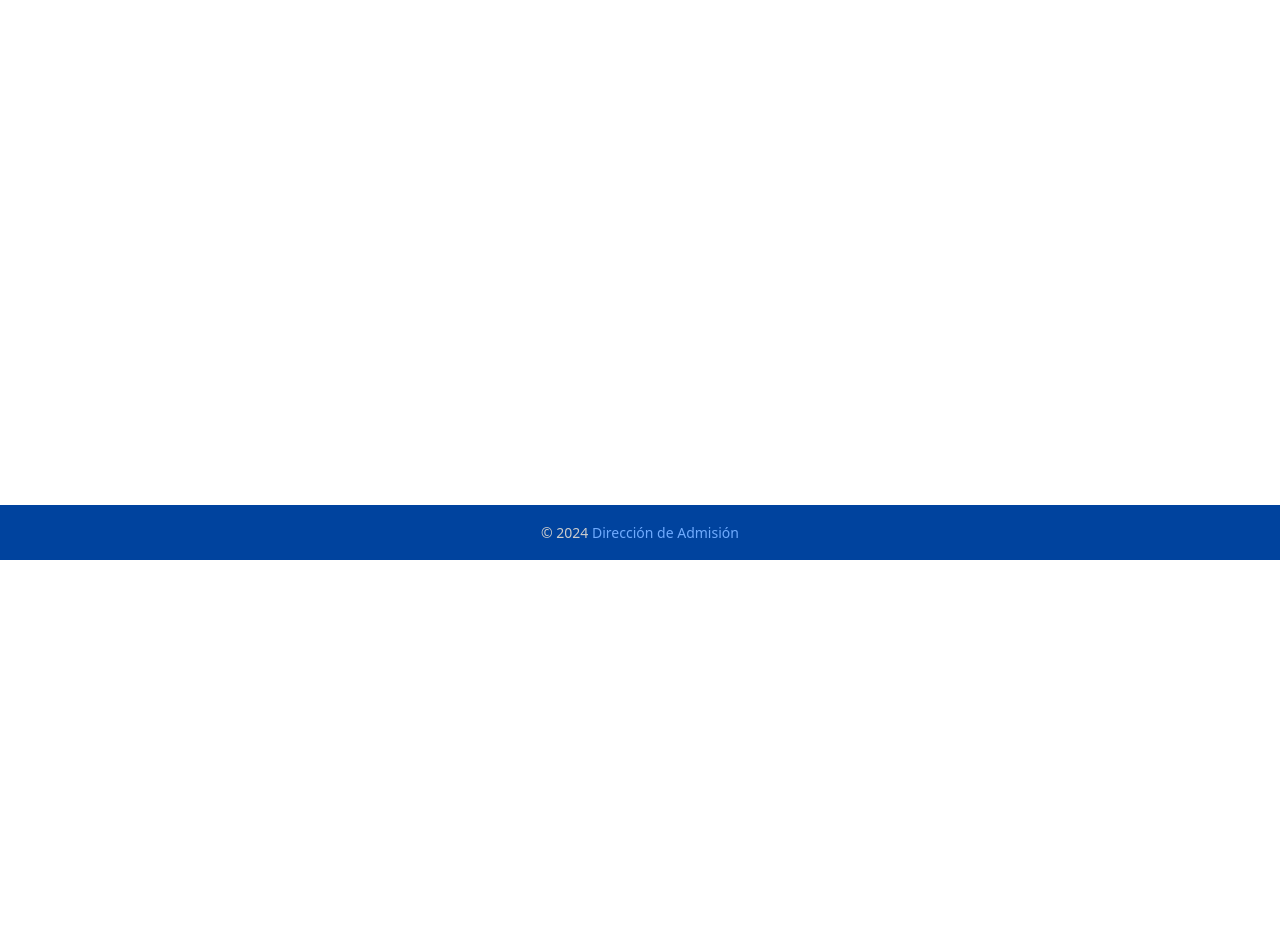
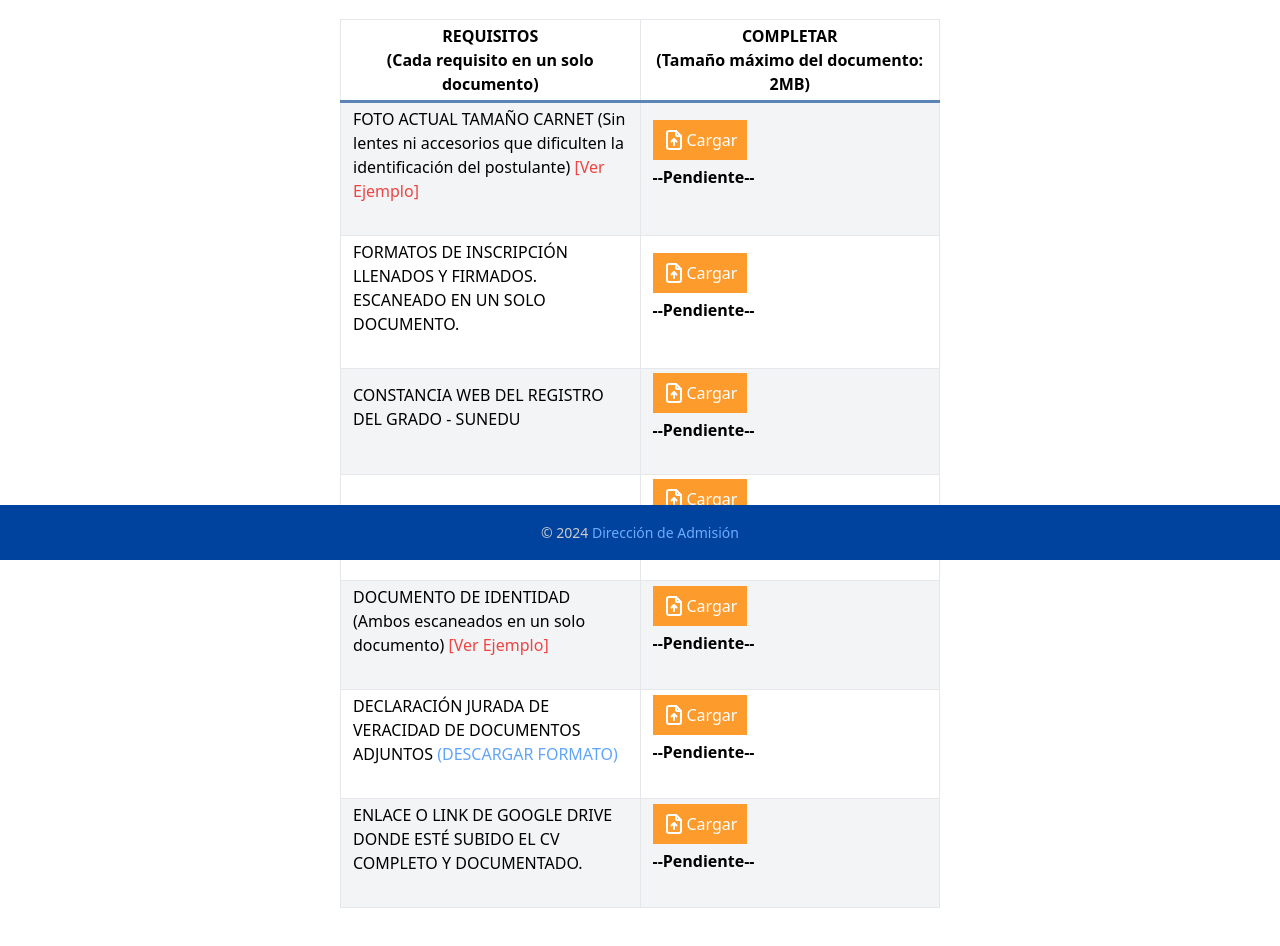
Before and after one commit to UNT-OTI/admision-postgrado-inscripcion, a React (Vite) app: page /documentos-previsualizacion in a window 1280 px wide. Shown: the part 240-1186 px from the top of the page. Before the commit the page ends 800 px from the top, so only its background shows below. Built offline with nearby package versions, Linux system fonts and the light colour scheme.

Commit message:
IAEPG: Avance en el diseño de la página para previsualizar

```diff
--- a/src/index.css
+++ b/src/index.css
@@ -33,3 +33,11 @@
     opacity: 0;
   }
 }
+
+.first-row-column {
+  @apply border-solid border-[1px] border-b-[3px] border-l-gray-200 border-t-gray-200 border-r-gray-200 border-b-[#5B84B7] py-1 px-3;
+}
+
+.heading-column {
+  @apply uppercase text-center font-semibold;
+}
--- a/src/presentation/pages/PreviewPage.tsx
+++ b/src/presentation/pages/PreviewPage.tsx
@@ -2,6 +2,7 @@ import { useContext } from "react";
 import { Navigate } from "react-router-dom";
 import AdmissionContext from "../context/AdmissionProvider";
 import { Loader } from "../components/animations";
+import UploadIcon from "../../assets/icons/upload.svg";
 
 export const PreviewPage = () => {
   const admissionContext = useContext(AdmissionContext);
@@ -20,5 +21,163 @@ export const PreviewPage = () => {
     setIsLoading(false);
   }, 1500);
 
-  return isLoading ? <Loader /> : <div>PreviewPage</div>;
+  return isLoading ? (
+    <Loader />
+  ) : (
+    <>
+      <h2 className="text-[#00439e] uppercase text-[30px] text-center font-normal">
+        Completar requisitos para inscripción virtual
+      </h2>
+      <table className="border-solid border-[1px] border-gray-200 p-3 mt-8 w-full sm:max-w-[950px] mx-auto">
+        {/* Primera fila */}
+        <tr>
+          <td className="first-row-column w-[50%]">
+            <div className="flex flex-col items-center">
+              <p className="heading-column">Requisitos</p>
+              <p className="text-center font-semibold">
+                (Cada requisito en un solo documento)
+              </p>
+            </div>
+          </td>
+          <td className="first-row-column w-[50%]">
+            <div className="flex flex-col items-center">
+              <p className="heading-column">Completar</p>
+              <p className="text-center font-semibold">
+                (Tamaño máximo del documento: 2MB)
+              </p>
+            </div>
+          </td>
+        </tr>
+        {/* Segunda fila */}
+        <tr className="bg-gray-100">
+          <td className="border-solid border-[1px] border-gray-200 pt-1 px-3 pb-8">
+            <p>
+              <span className="uppercase">Foto actual tamaño carnet</span> (Sin
+              lentes ni accesorios que dificulten la identificación del
+              postulante){" "}
+              <a className="capitalize text-red-500" href="#">
+                [Ver ejemplo]
+              </a>
+            </p>
+          </td>
+          <td className="border-solid border-[1px] border-gray-200 pt-1 px-3 pb-8">
+            <div className="flex flex-col gap-[5px]">
+              <button className="bg-[#FD9B2C] text-white px-3 py-2 flex items-center justify-center w-[94.73px]">
+                <img src={UploadIcon} alt="Subir Archivo" />
+                Cargar
+              </button>
+              <p className="font-semibold">--Pendiente--</p>
+            </div>
+          </td>
+        </tr>
+        {/* Tecera fila */}
+        <tr>
+          <td className="border-solid border-[1px] border-gray-200 pt-1 px-3 pb-8">
+            <p className="uppercase">
+              Formatos de inscripción llenados y firmados.{" "}
+              <span className="block">Escaneado en un solo documento.</span>
+            </p>
+          </td>
+          <td className="border-solid border-[1px] border-gray-200 pt-1 px-3 pb-8">
+            <div className="flex flex-col gap-[5px]">
+              <button className="bg-[#FD9B2C] text-white px-3 py-2 flex items-center justify-center w-[94.73px]">
+                <img src={UploadIcon} alt="Subir Archivo" />
+                Cargar
+              </button>
+              <p className="font-semibold">--Pendiente--</p>
+            </div>
+          </td>
+        </tr>
+        {/* Cuarta fila */}
+        <tr className="bg-gray-100">
+          <td className="border-solid border-[1px] border-gray-200 pt-1 px-3 pb-8">
+            <p className="uppercase">
+              Constancia web del registro del grado - SUNEDU
+            </p>
+          </td>
+          <td className="border-solid border-[1px] border-gray-200 pt-1 px-3 pb-8">
+            <div className="flex flex-col gap-[5px]">
+              <button className="bg-[#FD9B2C] text-white px-3 py-2 flex items-center justify-center w-[94.73px]">
+                <img src={UploadIcon} alt="Subir Archivo" />
+                Cargar
+              </button>
+              <p className="font-semibold">--Pendiente--</p>
+            </div>
+          </td>
+        </tr>
+        {/* Quinta fila */}
+        <tr>
+          <td className="border-solid border-[1px] border-gray-200 pt-1 px-3 pb-8">
+            <p className="uppercase">Recibo de pago por s/. 280.00</p>
+          </td>
+          <td className="border-solid border-[1px] border-gray-200 pt-1 px-3 pb-8">
+            <div className="flex flex-col gap-[5px]">
+              <button className="bg-[#FD9B2C] text-white px-3 py-2 flex items-center justify-center w-[94.73px]">
+                <img src={UploadIcon} alt="Subir Archivo" />
+                Cargar
+              </button>
+              <p className="font-semibold">--Pendiente--</p>
+            </div>
+          </td>
+        </tr>
+        {/* Sexta fila */}
+        <tr className="bg-gray-100">
+          <td className="border-solid border-[1px] border-gray-200 pt-1 px-3 pb-8">
+            <p>
+              <span className="uppercase">Documento de identidad</span> (Ambos
+              escaneados en un solo documento){" "}
+              <a className="capitalize text-red-500" href="#">
+                [Ver ejemplo]
+              </a>
+            </p>
+          </td>
+          <td className="border-solid border-[1px] border-gray-200 pt-1 px-3 pb-8">
+            <div className="flex flex-col gap-[5px]">
+              <button className="bg-[#FD9B2C] text-white px-3 py-2 flex items-center justify-center w-[94.73px]">
+                <img src={UploadIcon} alt="Subir Archivo" />
+                Cargar
+              </button>
+              <p className="font-semibold">--Pendiente--</p>
+            </div>
+          </td>
+        </tr>
+        {/* Séptima fila */}
+        <tr>
+          <td className="border-solid border-[1px] border-gray-200 pt-1 px-3 pb-8">
+            <p className="uppercase">
+              Declaración jurada de veracidad de documentos adjuntos{" "}
+              <span className="text-blue-400">(Descargar formato)</span>
+            </p>
+          </td>
+          <td className="border-solid border-[1px] border-gray-200 pt-1 px-3 pb-8">
+            <div className="flex flex-col gap-[5px]">
+              <button className="bg-[#FD9B2C] text-white px-3 py-2 flex items-center justify-center w-[94.73px]">
+                <img src={UploadIcon} alt="Subir Archivo" />
+                Cargar
+              </button>
+              <p className="font-semibold">--Pendiente--</p>
+            </div>
+          </td>
+        </tr>
+        {/* Octava fila */}
+        <tr className="bg-gray-100">
+          <td className="border-solid border-[1px] border-gray-200 pt-1 px-3 pb-8">
+            <p className="uppercase">
+              Enlace o link de google drive donde esté subido el cv completo y
+              documentado.
+            </p>
+          </td>
+          <td className="border-solid border-[1px] border-gray-200 pt-1 px-3 pb-8">
+            <div className="flex flex-col gap-[5px]">
+              <button className="bg-[#FD9B2C] text-white px-3 py-2 flex items-center justify-center w-[94.73px]">
+                <img src={UploadIcon} alt="Subir Archivo" />
+                Cargar
+              </button>
+              <p className="font-semibold">--Pendiente--</p>
+            </div>
+          </td>
+        </tr>
+      </table>
+    </>
+  );
 };
```
Also changed, not shown: src/assets/icons/upload.svg (added).
